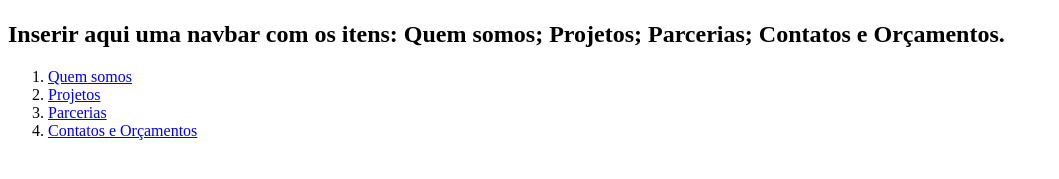
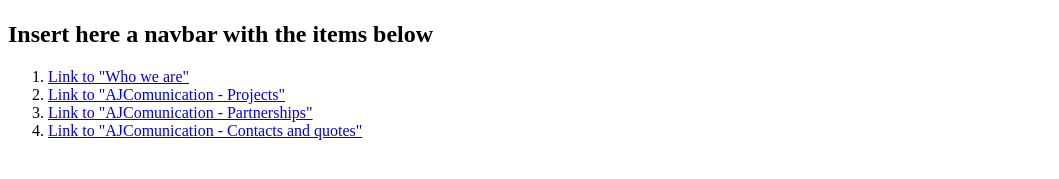
Before and after one commit to astron4ut/AJComunication, a plain HTML site: page index.html in a window 1280 px wide. Shown: the part 511-690 px from the top of the page, without its empty margins (0-1059 px from the left). Drawn offline with Linux system fonts and the light colour scheme.

Commit message:
translation of itens from html pages

```diff
--- a/index.html
+++ b/index.html
@@ -8,14 +8,14 @@
 </head>
 <body>
     <header>
-        <img src="./assets/images/bililau e bilileu logo.png" alt="logo AJComunication">
+        <img src="./assets/images/bililau e bilileu logo.png" alt="AJComunication-logo">
         <div>
-            <h2>Inserir aqui uma navbar com os itens: Quem somos; Projetos; Parcerias; Contatos e Orçamentos.</h2>
+            <h2>Insert here a navbar with the items below</h2>
             <ol>
-                <li><a href="./quem-somos.html">Quem somos</a></li>
-                <li><a href="./projetos.html">Projetos</a></li>
-                <li><a href="./parcerias.html">Parcerias</a></li>
-                <li><a href="./contatos-e-orçamentos.html">Contatos e Orçamentos</a></li>
+                <li><a href="./who-we-are.html">Link to "Who we are"</a></li>
+                <li><a href="./projects.html">Link to "AJComunication - Projects"</a></li>
+                <li><a href="./partnerships.html">Link to "AJComunication - Partnerships"</a></li>
+                <li><a href="./contacts-and-quotes.html">Link to "AJComunication - Contacts and quotes"</a></li>
             </ol>
         </div>
 
```
Also changed, not shown: contacts-and-quotes.html (renamed from contatos-e-orçamentos.html, +1 -1 lines), partnerships.html (renamed from parcerias.html, +1 -1 lines), projects.html (renamed from projetos.html, +1 -1 lines), who-we-are.html (renamed from quem-somos.html, +1 -1 lines).
